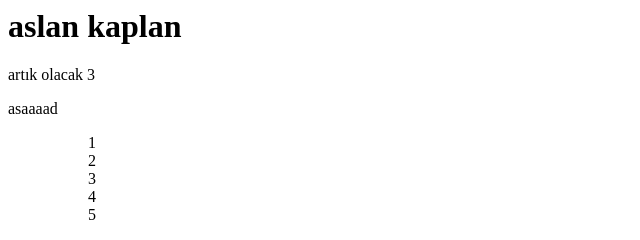
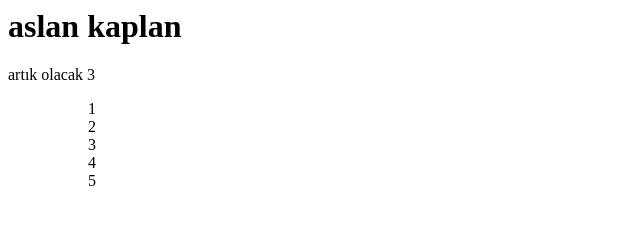
Before and after one commit to denizOgut/KodluyoruzJava102, a plain HTML site: page index.html in a window 1280 px wide. Shown: the full height of the page, 0-640 px from the left. Drawn offline with Linux system fonts and the light colour scheme.

Commit message:
dosyalar eklendi

```diff
--- a/index.html
+++ b/index.html
@@ -6,7 +6,7 @@
         <h1>aslan kaplan</h1>
         <div>
             <p>artık olacak 3</p>
-            <p>asaaaad</p>
+
         </div>
         <UL>
             <ol>1</ol>
```
Also changed, not shown: 1 other file.
